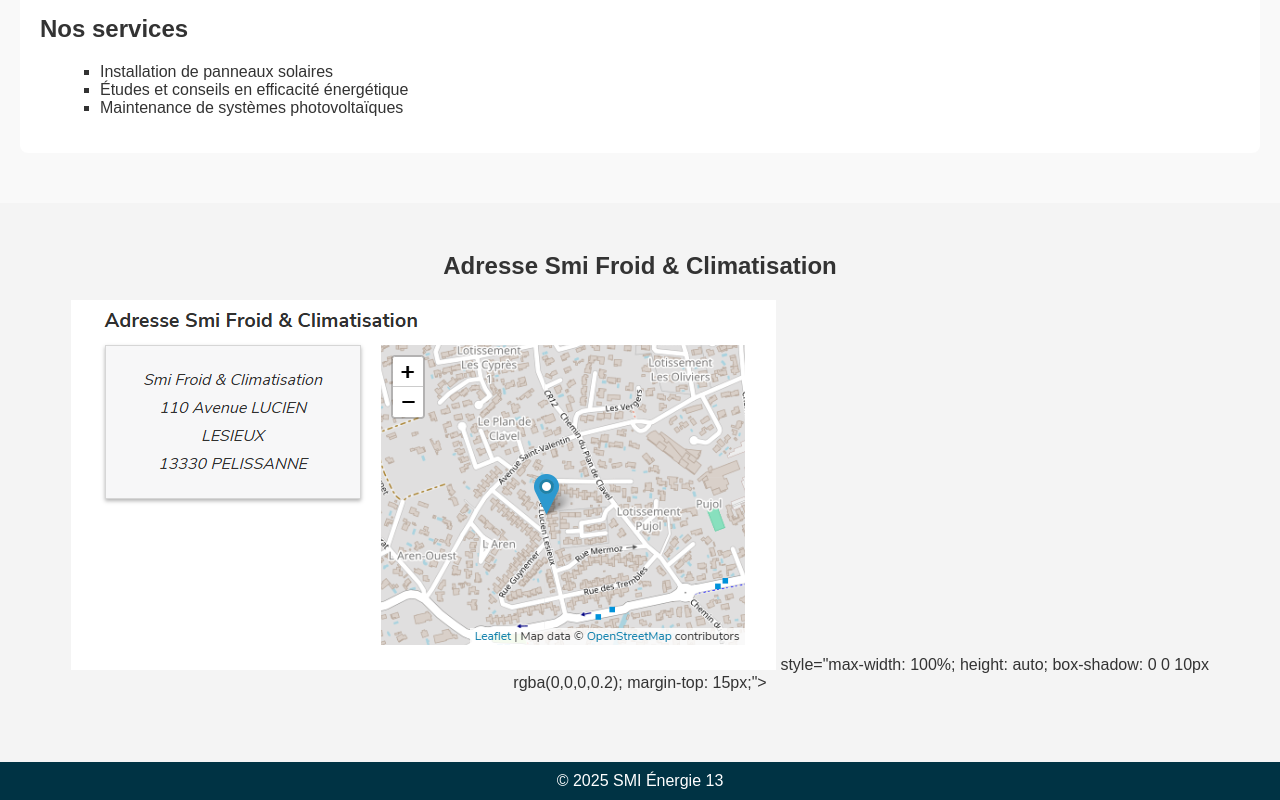
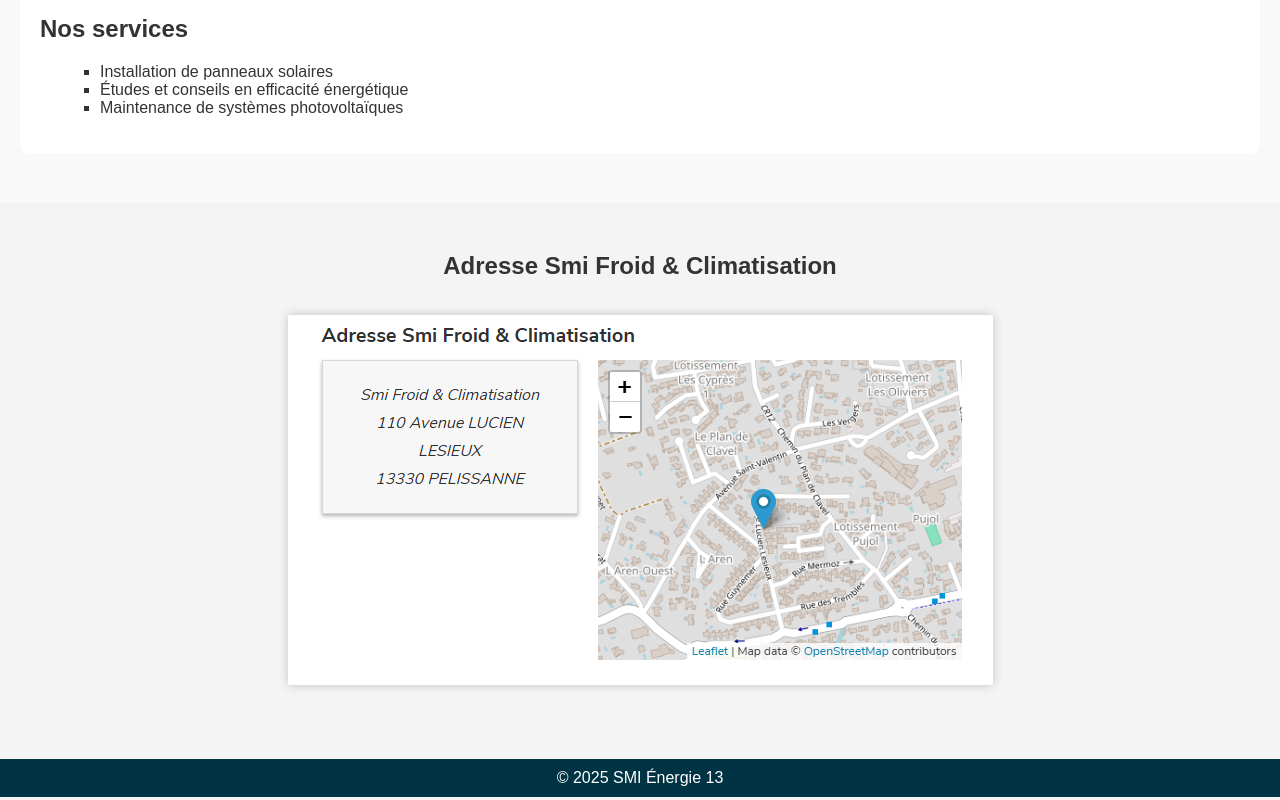
Before and after one commit to Smi-energie13/Smi-energie13, a plain HTML site: page index.html in a window 1280 px wide. Shown: the part 315-1115 px from the top of the page. Drawn offline with Linux system fonts and the light colour scheme.

Commit message:
Update index.html

```diff
--- a/index.html
+++ b/index.html
@@ -117,7 +117,7 @@
   </main>
 <section id="adresse" style="text-align: center; padding: 30px;">
   <h2>Adresse Smi Froid & Climatisation</h2>
-  <img src="adresse-smi.PNG" alt="Carte SMI Énergie 13 à Pélissanne"> style="max-width: 100%; height: auto; box-shadow: 0 0 10px rgba(0,0,0,0.2); margin-top: 15px;">
+  <img src="adresse-smi.PNG" alt="Carte SMI Énergie 13 à Pélissanne" style="max-width: 100%; height: auto; box-shadow: 0 0 10px rgba(0,0,0,0.2); margin-top: 15px;">
 </section>
 
   <footer>
```
